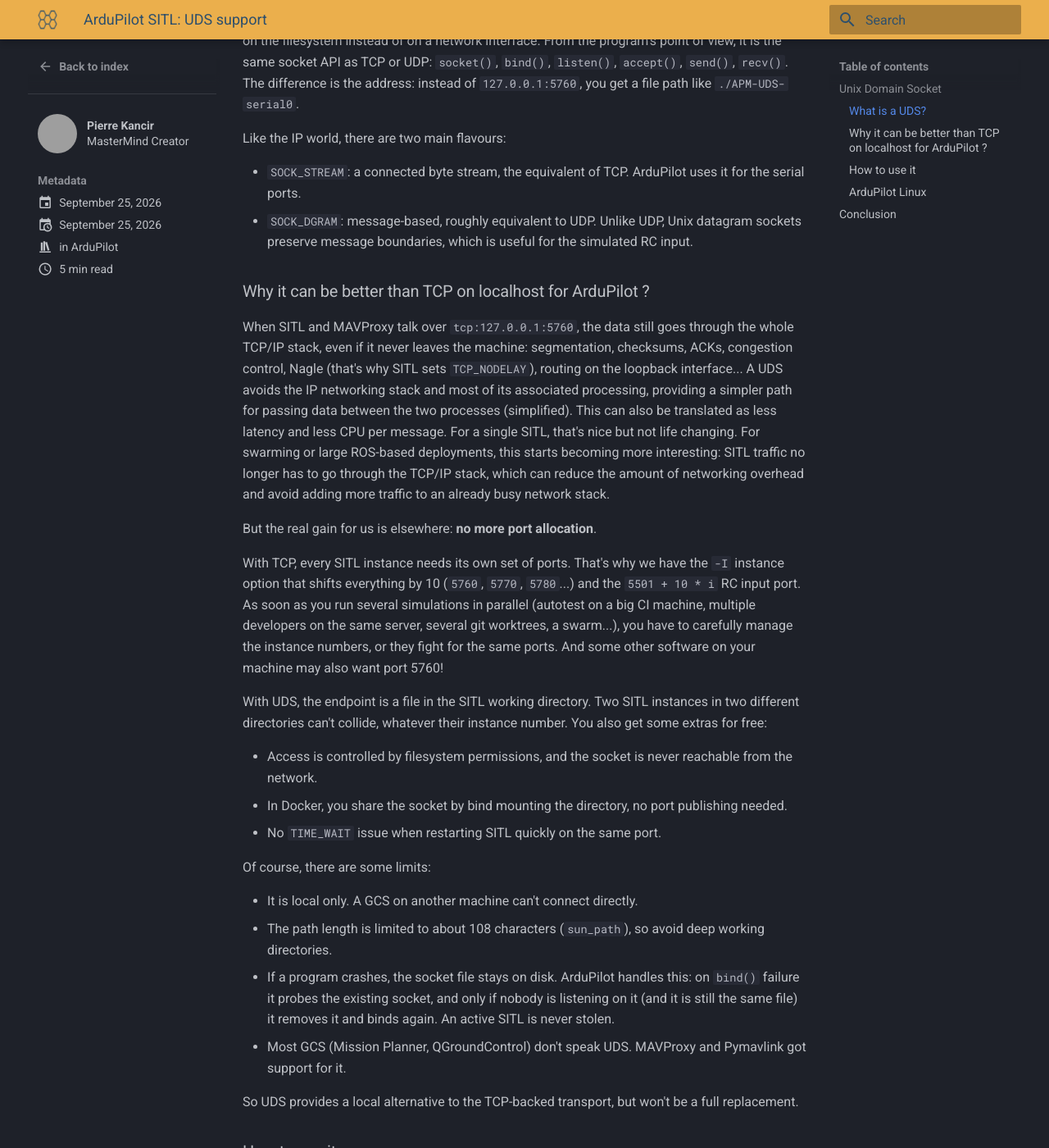
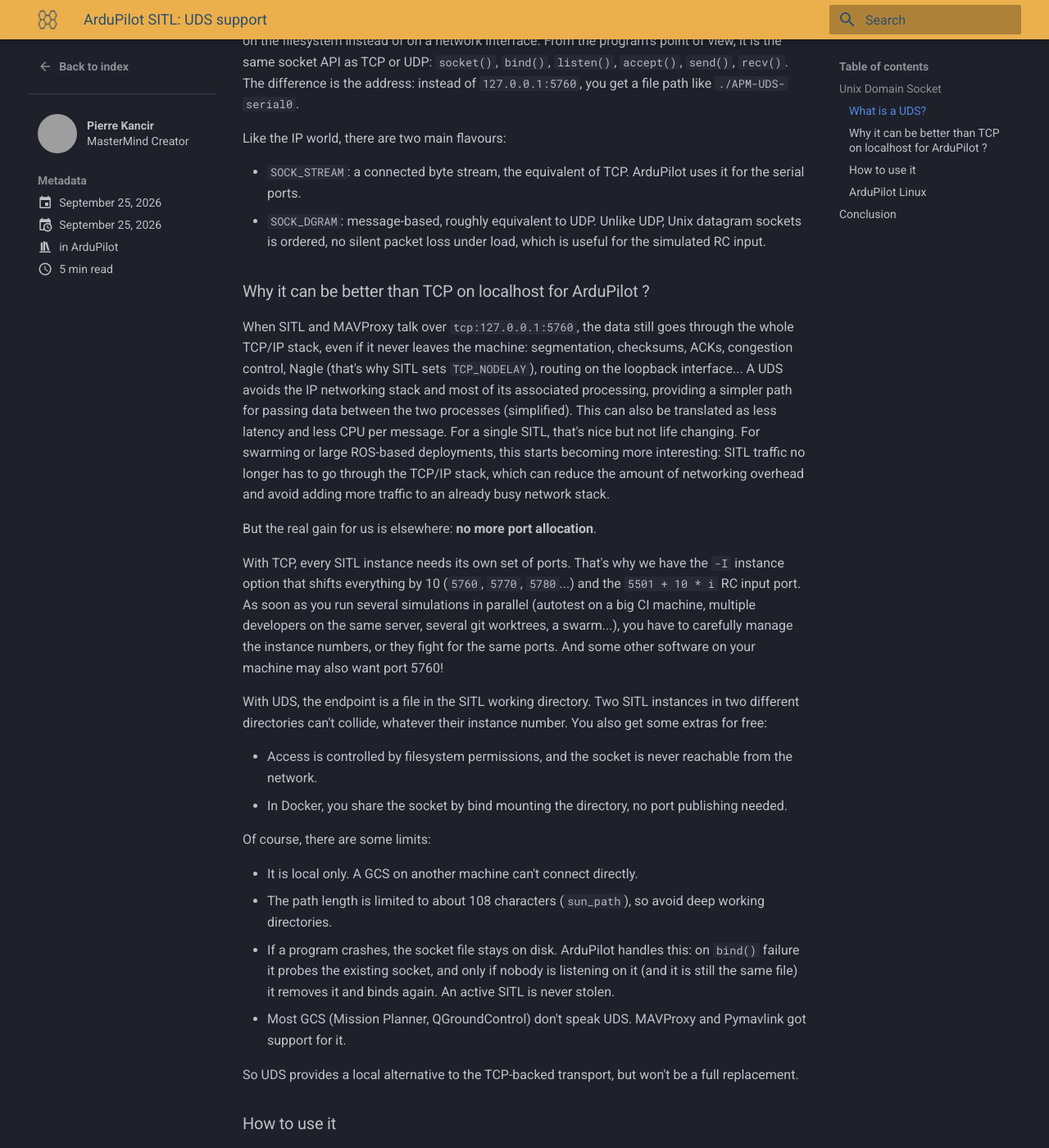
Before and after one commit to khancyr/khancyr.github.io, an MkDocs documentation site: the page built from docs/blog/posts/uds_ap.md, in a window 1280 px wide and 1400 px high, scrolled down 1018 px. Shown: the whole window at 82% size. Built offline with MkDocs 1.6.1 and Material for MkDocs 9.7.7, drawn with Linux system fonts in a browser that asks for light colours; grey boxes are pictures that could not be loaded.

Commit message:
small uds fixs

```diff
--- a/docs/blog/posts/uds_ap.md
+++ b/docs/blog/posts/uds_ap.md
@@ -35,7 +35,7 @@
 Like the IP world, there are two main flavours:
 
 - `SOCK_STREAM`: a connected byte stream, the equivalent of TCP. ArduPilot uses it for the serial ports.
-- `SOCK_DGRAM`: message-based, roughly equivalent to UDP. Unlike UDP, Unix datagram sockets preserve message boundaries, which is useful for the simulated RC input.
+- `SOCK_DGRAM`: message-based, roughly equivalent to UDP. Unlike UDP, Unix datagram sockets is ordered, no silent packet loss under load, which is useful for the simulated RC input.
 
 ### Why it can be better than TCP on localhost for ArduPilot ?
 
@@ -49,7 +49,6 @@
 
 - Access is controlled by filesystem permissions, and the socket is never reachable from the network.
 - In Docker, you share the socket by bind mounting the directory, no port publishing needed.
-- No `TIME_WAIT` issue when restarting SITL quickly on the same port.
 
 Of course, there are some limits:
 
```
